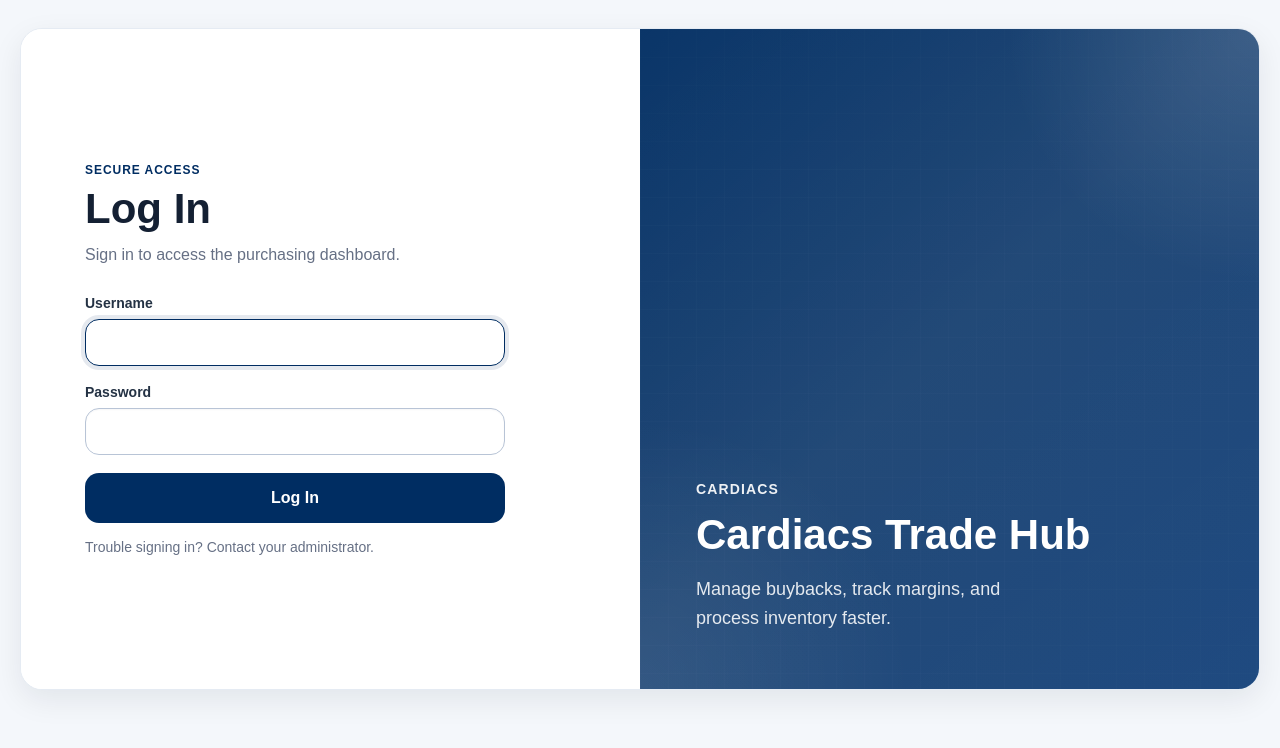
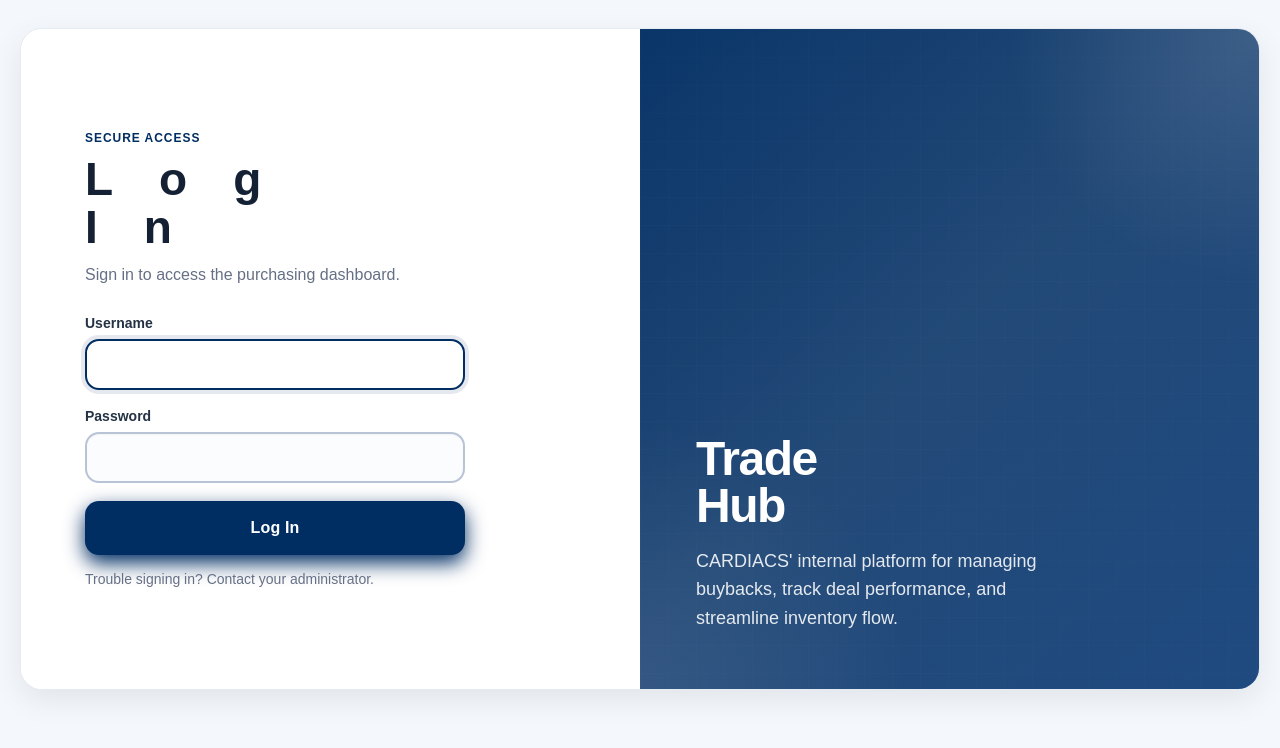
Before and after one commit to Lorisa-CSM/buyback-app, a Django app: page /accounts/login/ in a window 1280 px wide. Shown: the part 89-837 px from the top of the page. Run offline with Django 5.2, Linux system fonts and the light colour scheme.

Commit message:
Redesign upgrades to login screen to remove redunant verbiage

```diff
--- a/purchases/templates/registration/login.html
+++ b/purchases/templates/registration/login.html
@@ -26,7 +26,7 @@
 
     .login-form-wrap {
         width: 100%;
-        max-width: 420px;
+        max-width: 380px;
     }
 
     .login-kicker {
@@ -39,7 +39,8 @@
     }
 
     .login-title {
-        font-size: 42px;
+        font-size: 46px;
+        letter-spacing: 46px;
         line-height: 1.05;
         font-weight: 800;
         color: #142033;
@@ -64,11 +65,11 @@
     .login-form-wrap input[type="text"],
     .login-form-wrap input[type="password"] {
         width: 100%;
-        padding: 14px 16px;
+        padding: 15px 16px;
         margin-top: 0;
         margin-bottom: 18px;
-        border: 1.5px solid #b8c4d6;
-        background: #ffffff;
+        border: 2px solid #b8c4d6;
+        background: #fbfcfe;
         color: #142033;
         box-sizing: border-box;
         font-size: 15px;
@@ -88,8 +89,10 @@
 
     .login-button {
         width: 100%;
-        min-height: 50px;
+        min-height: 54px;
         border-radius: 14px;
+        letter-spacing: 0.01em;
+        box-shadow: 0 8px 20px rgba(0, 45, 98, 1.18);
         border: none;
         background: #002D62;
         color: #ffffff;
@@ -169,9 +172,11 @@
     }
 
     .login-side-title {
-        font-size: 42px;
-        line-height: 1.05;
+        font-size: 48px;
+        line-height: 0.98;
         font-weight: 800;
+        letter-spacing: -0.03em;
+        max-width: 8ch;
         margin: 0 0 18px 0;
         color: #ffffff;
     }
@@ -270,10 +275,9 @@
 
     <div class="login-side-panel">
         <div class="login-side-content">
-            <div class="login-brand">CARDIACS</div>
-            <h2 class="login-side-title">Cardiacs Trade Hub</h2>
+            <h2 class="login-side-title">Trade Hub</h2>
             <p class="login-side-copy">
-                Manage buybacks, track margins, and process inventory faster.
+                CARDIACS' internal platform for managing buybacks, track deal performance, and streamline inventory flow.
             </p>
         </div>
     </div>
```
